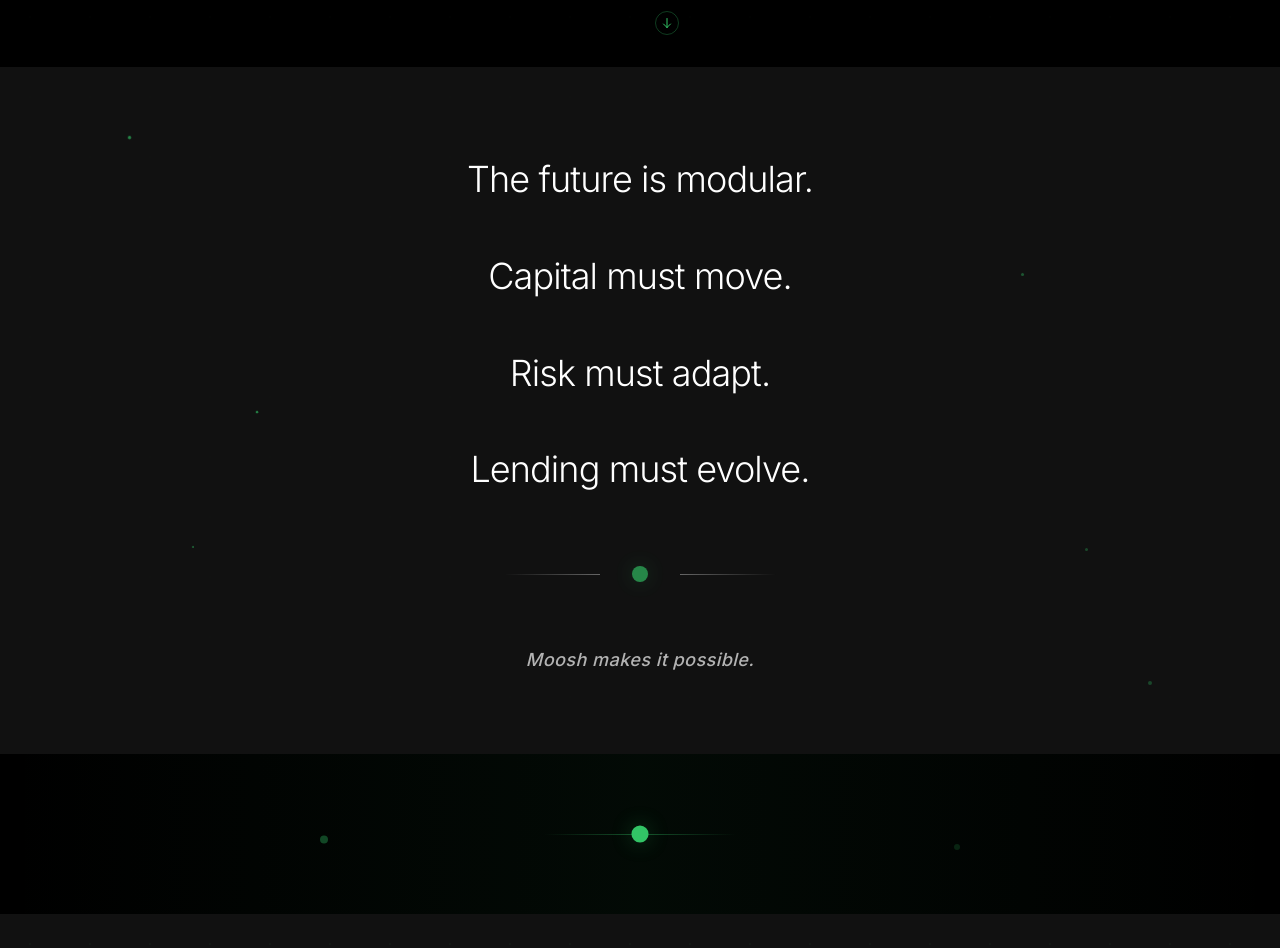
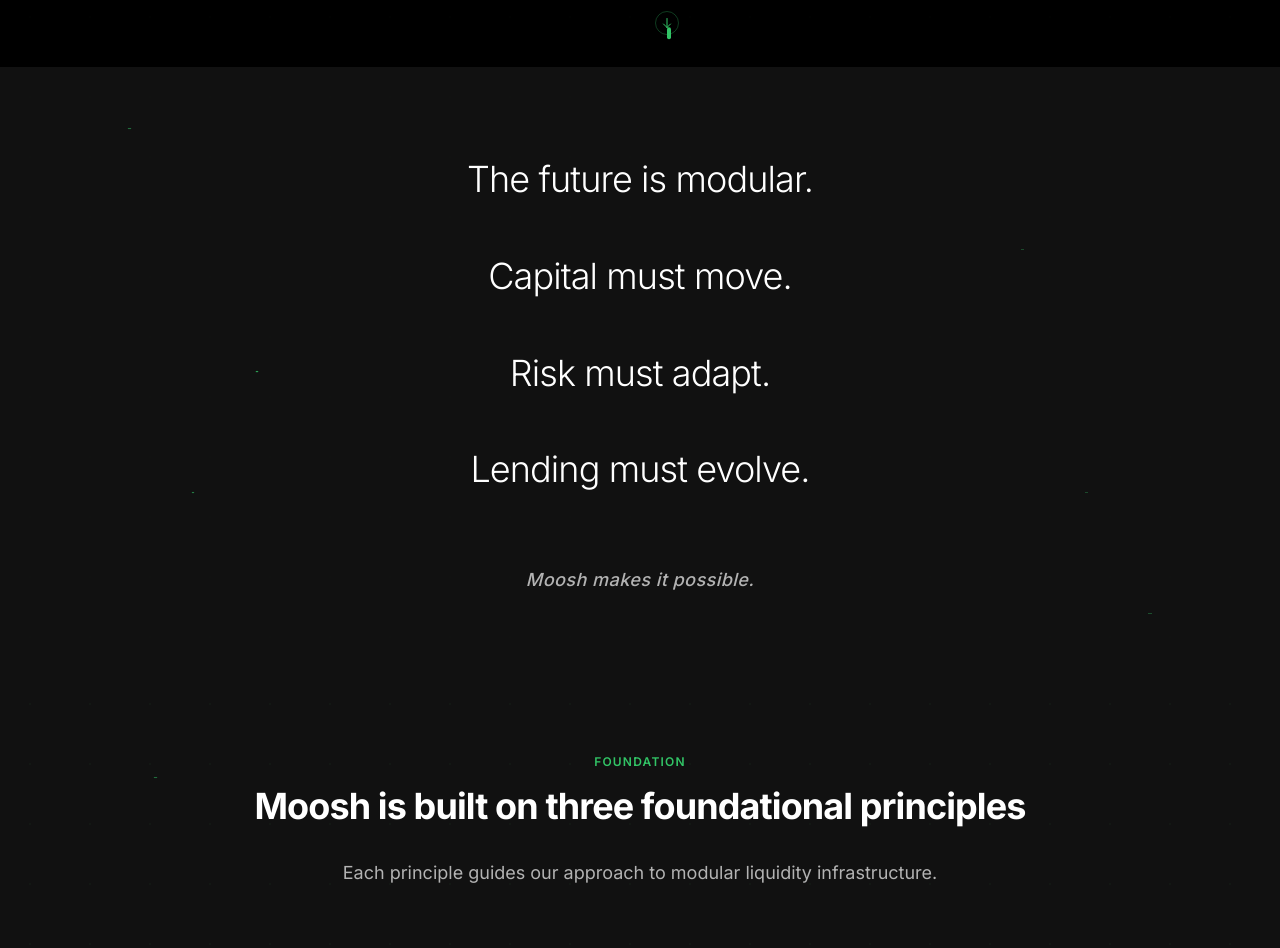
Before and after one commit to mooshprotocol/moosh-website, a Next.js app: page / in a window 1280 px wide. Shown: the part 804-1752 px from the top of the page. Built offline with nearby package versions, Linux system fonts and the light colour scheme.

Commit message:
Refactor Builders & Team Sections for distinction and depth, add minimalist closing section

```diff
--- a/src/app/globals.css
+++ b/src/app/globals.css
@@ -150,20 +150,6 @@ img, video {
     @apply border-moosh-green;
   }
 
-  /* Enhanced Section Dividers */
-  .section-divider {
-    @apply relative py-16;
-  }
-
-  .section-divider::before {
-    content: '';
-    @apply absolute top-1/2 left-0 right-0 h-px bg-gradient-to-r from-transparent via-moosh-green/40 to-transparent;
-  }
-
-  .section-divider::after {
-    content: '';
-    @apply absolute top-1/2 left-1/2 transform -translate-x-1/2 -translate-y-1/2 w-3 h-3 bg-moosh-green rounded-full shadow-glow-green;
-  }
 
   /* Green Dot Pattern */
   .green-dot {
@@ -292,7 +278,6 @@ img, video {
 .green-dot-pattern .dot {
   position: absolute;
   background: #32C466;
-  border-radius: 50%;
   animation: dot-pulse 3s ease-in-out infinite;
 }
 
--- a/src/components/HeroSection.tsx
+++ b/src/components/HeroSection.tsx
@@ -150,7 +150,6 @@ export default function HeroSection() {
         <div className="flex flex-col items-center gap-3">
           <span className="text-xs text-moosh-text-secondary tracking-widest font-medium">SCROLL</span>
           <div className="relative">
-            <div className="w-px h-12 bg-gradient-to-b from-moosh-green to-transparent"></div>
             <motion.div
               className="absolute top-0 left-1/2 transform -translate-x-1/2 w-1 h-3 bg-moosh-green rounded-full"
               animate={{ y: [0, 36, 0] }}
--- a/src/components/ManifestoSection.tsx
+++ b/src/components/ManifestoSection.tsx
@@ -17,12 +17,12 @@ export default function ManifestoSection() {
 
       {/* Enhanced Green accent dots */}
       <div className="green-dot-pattern">
-        <div className="dot" style={{ top: '10%', left: '10%', width: '3px', height: '3px', animationDelay: '0s' }}></div>
-        <div className="dot" style={{ bottom: '10%', right: '10%', width: '4px', height: '4px', animationDelay: '1s' }}></div>
-        <div className="dot" style={{ top: '50%', left: '20%', width: '2px', height: '2px', animationDelay: '2s' }}></div>
-        <div className="dot" style={{ top: '30%', right: '20%', width: '3px', height: '3px', animationDelay: '0.5s' }}></div>
-        <div className="dot" style={{ bottom: '30%', left: '15%', width: '2px', height: '2px', animationDelay: '1.5s' }}></div>
-        <div className="dot" style={{ top: '70%', right: '15%', width: '3px', height: '3px', animationDelay: '0.8s' }}></div>
+        <div className="dot" style={{ top: '10%', left: '10%', width: '3px', height: '0.6px', animationDelay: '0s' }}></div>
+        <div className="dot" style={{ bottom: '10%', right: '10%', width: '4px', height: '0.8px', animationDelay: '1s' }}></div>
+        <div className="dot" style={{ top: '50%', left: '20%', width: '2px', height: '0.4px', animationDelay: '2s' }}></div>
+        <div className="dot" style={{ top: '30%', right: '20%', width: '3px', height: '0.6px', animationDelay: '0.5s' }}></div>
+        <div className="dot" style={{ bottom: '30%', left: '15%', width: '2px', height: '0.4px', animationDelay: '1.5s' }}></div>
+        <div className="dot" style={{ top: '70%', right: '15%', width: '3px', height: '0.6px', animationDelay: '0.8s' }}></div>
       </div>
 
       <div className="container-custom relative z-10">
@@ -44,21 +44,6 @@ export default function ManifestoSection() {
             ))}
           </div>
 
-          {/* Enhanced Decorative Line */}
-          <motion.div
-            className="flex items-center justify-center gap-8 mb-16"
-            initial={{ opacity: 0, scale: 0.8 }}
-            whileInView={{ opacity: 1, scale: 1 }}
-            transition={{ duration: 0.8, delay: 0.8 }}
-            viewport={{ once: true }}
-          >
-            <div className="w-24 h-px bg-gradient-to-r from-transparent to-moosh-text-muted"></div>
-            <div className="relative">
-              <div className="w-4 h-4 bg-moosh-green rounded-full animate-pulse-slow shadow-glow-green"></div>
-              <div className="absolute inset-0 w-4 h-4 bg-moosh-green rounded-full animate-ping opacity-30"></div>
-            </div>
-            <div className="w-24 h-px bg-gradient-to-l from-transparent to-moosh-text-muted"></div>
-          </motion.div>
 
           {/* Enhanced Conclusion */}
           <motion.p
--- a/src/components/PrinciplesSection.tsx
+++ b/src/components/PrinciplesSection.tsx
@@ -68,10 +68,10 @@ export default function PrinciplesSection() {
 
       {/* Green accent dots */}
       <div className="green-dot-pattern">
-        <div className="dot" style={{ top: '15%', left: '12%', width: '3px', height: '3px', animationDelay: '0s' }}></div>
-        <div className="dot" style={{ bottom: '20%', right: '15%', width: '2px', height: '2px', animationDelay: '1s' }}></div>
-        <div className="dot" style={{ top: '60%', left: '8%', width: '3px', height: '3px', animationDelay: '2s' }}></div>
-        <div className="dot" style={{ top: '40%', right: '10%', width: '2px', height: '2px', animationDelay: '0.5s' }}></div>
+        <div className="dot" style={{ top: '15%', left: '12%', width: '3px', height: '0.6px', animationDelay: '0s' }}></div>
+        <div className="dot" style={{ bottom: '20%', right: '15%', width: '2px', height: '0.4px', animationDelay: '1s' }}></div>
+        <div className="dot" style={{ top: '60%', left: '8%', width: '3px', height: '0.6px', animationDelay: '2s' }}></div>
+        <div className="dot" style={{ top: '40%', right: '10%', width: '2px', height: '0.4px', animationDelay: '0.5s' }}></div>
       </div>
 
       <div className="container-custom relative z-10">
@@ -92,7 +92,6 @@ export default function PrinciplesSection() {
           <p className="text-lg text-moosh-text-secondary leading-relaxed max-w-2xl mx-auto mb-8">
             Each principle guides our approach to modular liquidity infrastructure.
           </p>
-          <div className="w-32 h-px bg-gradient-to-r from-transparent via-moosh-green to-transparent mx-auto"></div>
         </motion.div>
 
         {/* Enhanced Three Principles Grid */}
--- a/src/components/ProtocolSection.tsx
+++ b/src/components/ProtocolSection.tsx
@@ -90,10 +90,10 @@ export default function ProtocolSection() {
 
       {/* Green accent dots */}
       <div className="green-dot-pattern">
-        <div className="dot" style={{ top: '15%', left: '5%', width: '2px', height: '2px', animationDelay: '0s' }}></div>
-        <div className="dot" style={{ bottom: '20%', right: '10%', width: '3px', height: '3px', animationDelay: '1s' }}></div>
-        <div className="dot" style={{ top: '60%', left: '8%', width: '2px', height: '2px', animationDelay: '2s' }}></div>
-        <div className="dot" style={{ top: '40%', right: '5%', width: '2px', height: '2px', animationDelay: '0.5s' }}></div>
+        <div className="dot" style={{ top: '15%', left: '5%', width: '2px', height: '0.4px', animationDelay: '0s' }}></div>
+        <div className="dot" style={{ bottom: '20%', right: '10%', width: '3px', height: '0.6px', animationDelay: '1s' }}></div>
+        <div className="dot" style={{ top: '60%', left: '8%', width: '2px', height: '0.4px', animationDelay: '2s' }}></div>
+        <div className="dot" style={{ top: '40%', right: '5%', width: '2px', height: '0.4px', animationDelay: '0.5s' }}></div>
       </div>
 
       <div className="container-custom relative z-10">
@@ -114,7 +114,7 @@ export default function ProtocolSection() {
           <p className="text-lg text-moosh-text-secondary leading-relaxed mb-8 font-light">
             Built for ultra-low latency modular infrastructure and composable liquidity.
           </p>
-          <div className="w-32 h-px bg-gradient-to-r from-transparent via-moosh-green to-transparent mx-auto mb-6"></div>
+          <div className="w-32 bg-gradient-to-r from-transparent via-moosh-green to-transparent mx-auto mb-6" style={{height: '0.2px'}}></div>
           <p className="text-xs font-semibold text-moosh-text-muted tracking-widest uppercase">
             Explore the four modular engines that power Moosh
           </p>
--- a/src/components/SectionDivider.tsx
+++ b/src/components/SectionDivider.tsx
@@ -1,49 +1,3 @@
-'use client';
-
-import { motion } from 'framer-motion';
-
 export default function SectionDivider() {
-  return (
-    <div className="relative py-20">
-      {/* Enhanced Background Pattern */}
-      <div className="absolute inset-0 bg-gradient-to-r from-transparent via-moosh-green/5 to-transparent"></div>
-
-      {/* Main Divider Line */}
-      <div className="absolute inset-0 flex items-center justify-center">
-        <div className="w-48 h-px bg-gradient-to-r from-transparent via-moosh-green/40 to-transparent"></div>
-      </div>
-
-      {/* Enhanced Center Dot */}
-      <div className="absolute inset-0 flex items-center justify-center">
-        <motion.div
-          className="relative"
-          animate={{ scale: [1, 1.1, 1] }}
-          transition={{ duration: 3, repeat: Infinity, ease: "easeInOut" }}
-        >
-          <div className="w-4 h-4 bg-moosh-green rounded-full shadow-glow-green"></div>
-          <div className="absolute inset-0 w-4 h-4 bg-moosh-green rounded-full animate-ping opacity-30"></div>
-        </motion.div>
-      </div>
-
-      {/* Floating Elements */}
-      <div className="absolute inset-0 overflow-hidden">
-        <motion.div
-          className="absolute top-1/2 left-1/4 w-2 h-2 bg-moosh-green/60 rounded-full"
-          animate={{
-            y: [-10, 10, -10],
-            opacity: [0.3, 0.8, 0.3]
-          }}
-          transition={{ duration: 4, repeat: Infinity, ease: "easeInOut" }}
-        />
-        <motion.div
-          className="absolute top-1/2 right-1/4 w-1.5 h-1.5 bg-moosh-green/40 rounded-full"
-          animate={{
-            y: [10, -10, 10],
-            opacity: [0.4, 0.7, 0.4]
-          }}
-          transition={{ duration: 3, repeat: Infinity, ease: "easeInOut", delay: 1 }}
-        />
-      </div>
-    </div>
-  );
+  return null;
 }
```
Also changed, not shown: src/components/BuildersSection.tsx (+37 -40 lines), src/components/CareersSection.tsx (+25 -12 lines), src/components/CommunitySection.tsx (+20 -71 lines).
